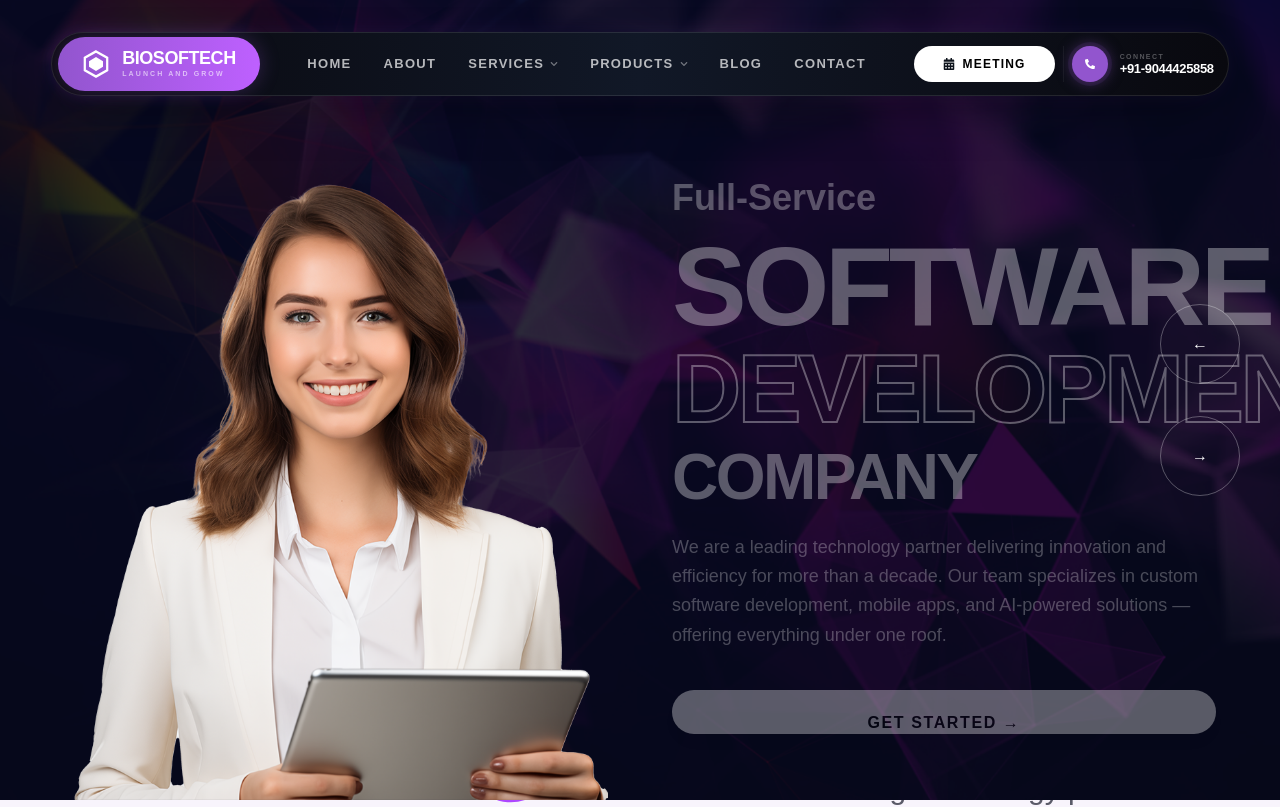
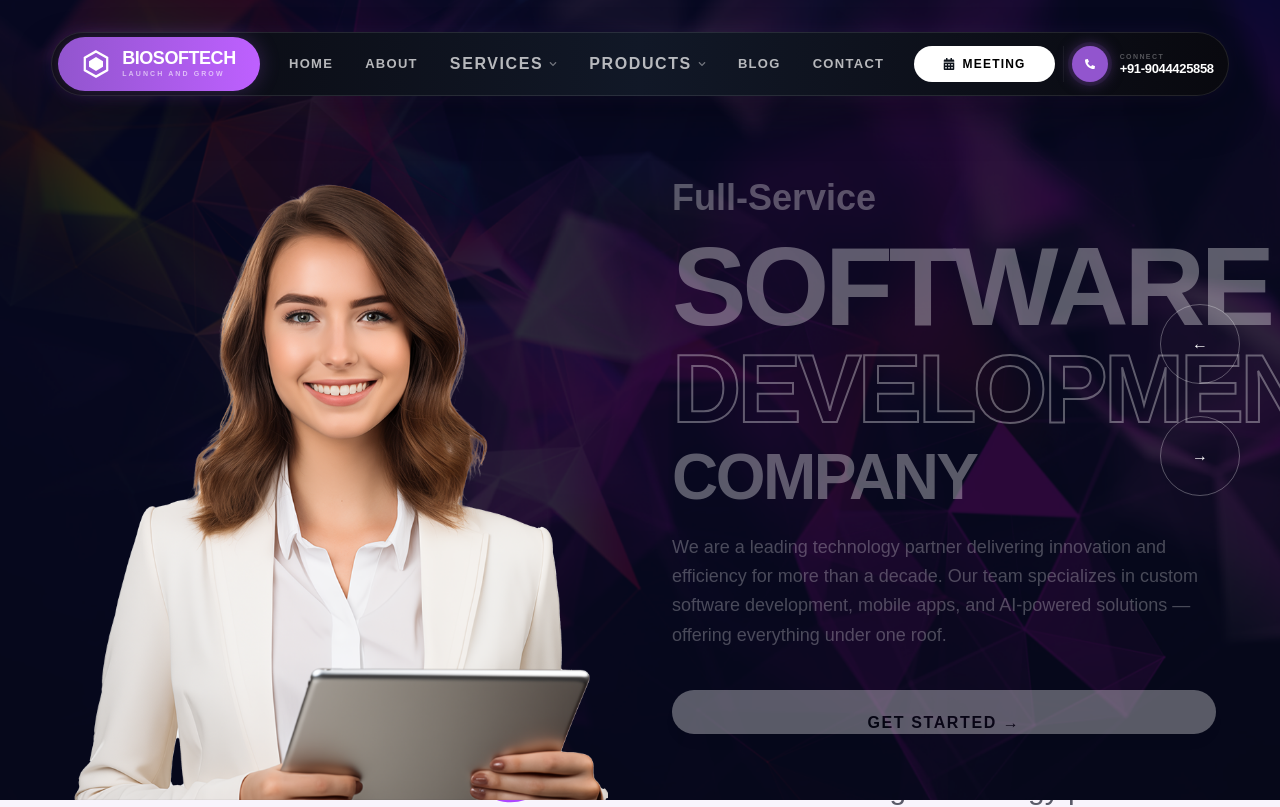
Before and after one commit to official1saurabh-ship-it/Biosoftech, a React (Vite) app: page / in a window 1280 px wide. Shown: the top 807 px of the page. Built offline with nearby package versions, Linux system fonts and the light colour scheme.

Commit message:
few more updates

```diff
--- a/src/components/layout/Header.jsx
+++ b/src/components/layout/Header.jsx
@@ -124,15 +124,9 @@ const Header = () => {
             {menuItems.map((item) => (
               <motion.div
                 key={item.name}
-                className="relative h-full flex items-center cursor-pointer group"
+                className="relative h-full flex items-center group"
                 initial="initial"
                 whileHover="hover"
-                onClick={(e) => {
-                  if (item.dropdown) {
-                    e.preventDefault();
-                    setActiveDropdown(activeDropdown === item.name ? null : item.name);
-                  }
-                }}
               >
                 {/* 1. Vertical Orange Glow Line - Triggered by Parent Hover */}
                 <div className="absolute inset-0 flex justify-center pointer-events-none overflow-hidden">
@@ -144,12 +138,18 @@ const Header = () => {
 
                 {/* 2. Text with Transition */}
                 {item.dropdown ? (
-                  <span className="relative z-10 flex items-center gap-1.5 text-[13px] font-bold uppercase tracking-[0.1em] py-2 whitespace-nowrap cursor-pointer">
+                  <button
+                    onClick={(e) => {
+                      e.stopPropagation();
+                      setActiveDropdown(activeDropdown === item.name ? null : item.name);
+                    }}
+                    className="relative z-10 flex items-center gap-1.5 text-[13px] font-bold uppercase tracking-[0.1em] py-2 whitespace-nowrap cursor-pointer bg-transparent border-none"
+                  >
                     <span className={`transition-colors duration-300 ${activeDropdown === item.name ? 'text-[#9255CE]' : 'text-white/70 group-hover:text-[#9255CE]'}`}>
                       {item.name}
                     </span>
                     <FaChevronDown size={8} className={`transition-all duration-500 ${activeDropdown === item.name ? 'rotate-180 text-[#9255CE]' : 'text-white/40'}`} />
-                  </span>
+                  </button>
                 ) : (
                   <Link to={item.href} className="relative z-10 flex items-center gap-1.5 py-2 whitespace-nowrap">
                     <span className="text-[13px] font-bold uppercase tracking-[0.1em] text-white/70 group-hover:text-[#9255CE] transition-colors duration-300">
@@ -342,6 +342,13 @@ z-[999]
                                 <SubComponent
                                   key={subItem.name}
                                   {...subProps}
+                                  onClick={(e) => {
+                                    e.stopPropagation();
+                                    if (!isSubExternal) {
+                                      setIsMobileMenuOpen(false);
+                                      setActiveDropdown(null);
+                                    }
+                                  }}
                                   className="block text-white/40 font-bold text-xs uppercase tracking-widest hover:text-white transition-colors"
                                 >
                                   {subItem.name}
```
